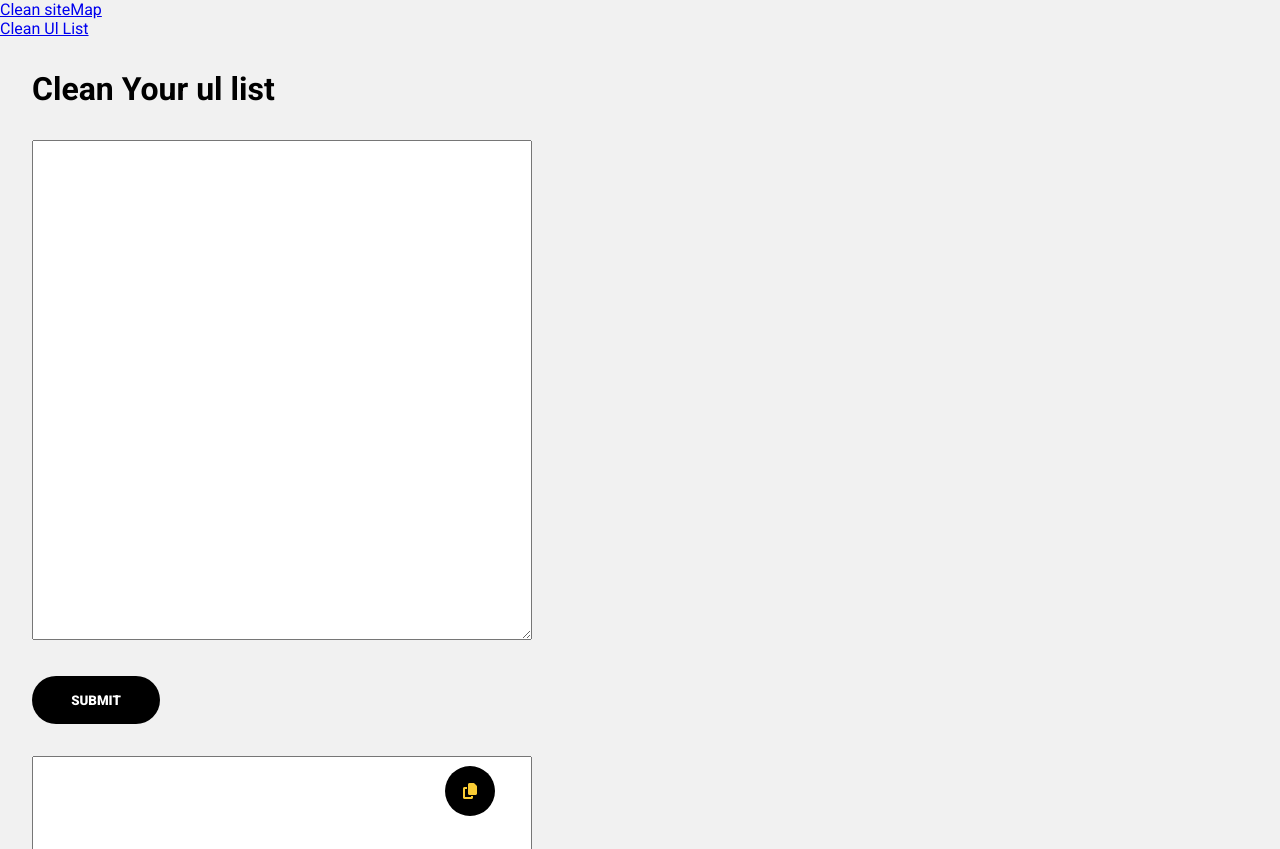
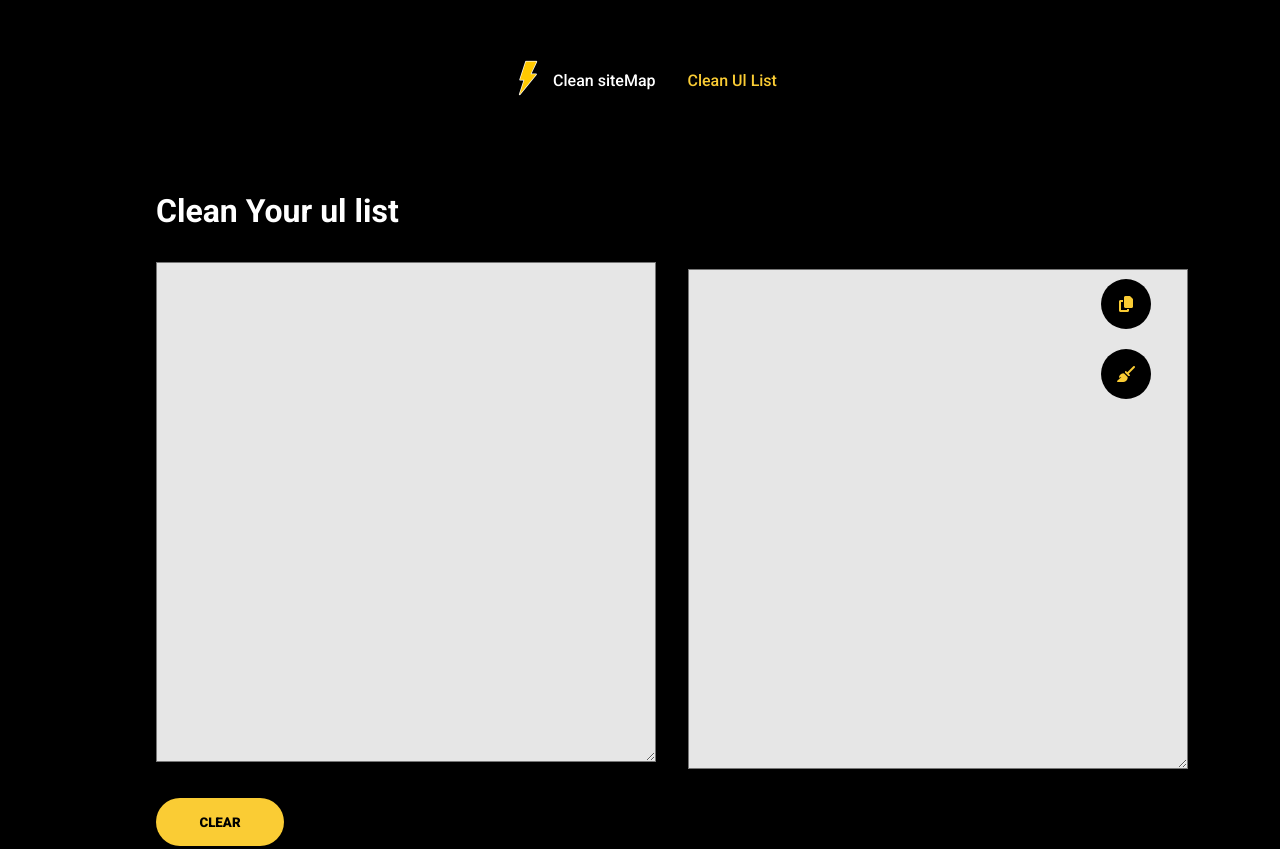
Before and after one commit to zaka-ui/cleanSitemap-and-ul, a plain HTML site: page list.html in a window 1280 px wide. Shown: the top 849 px of the page. Drawn offline with Linux system fonts and the light colour scheme.

Commit message:
end of style

```diff
--- a/index.html
+++ b/index.html
@@ -9,14 +9,18 @@
       crossorigin="anonymous"
     ></script>
     <link rel="stylesheet" href="style.css" />
+    <link rel="shortcut icon" href="LOGO.png" type="image/x-icon" />
     <title>clean site map</title>
   </head>
   <body>
     <!-- start of navigation  -->
     <div class="nav-container">
+      <div class="logo">
+        <img src="LOGO.png" alt="tender" />
+      </div>
       <ul class="nav">
         <li>
-          <a href="/index.html">Clean siteMap</a>
+          <a href="/index.html" class="active">Clean siteMap</a>
         </li>
         <li>
           <a href="/list.html">Clean Ul List</a>
@@ -26,6 +30,7 @@
 
     <!-- end navigation  -->
 
+    <div class="container">
       <div>
         <h1>Clean site map</h1>
         <textarea
@@ -37,15 +42,21 @@
           name="urls"
         ></textarea>
         <div class="input-container">
-        <input type="submit" value="submit" class="submitBtn" />
+          <input type="submit" value="clear" class="submitBtn" />
         </div>
       </div>
       <div class="showLinks"></div>
 
       <div class="copy">
-      <textarea name="copyValue" id="copyValue" cols="30" rows="10"></textarea>
+        <textarea
+          name="copyValue"
+          id="copyValue"
+          cols="30"
+          rows="10"
+        ></textarea>
         <div class="icon"><i class="fa-solid fa-copy"></i></div>
         <div class="clean-icon"><i class="fa-solid fa-broom"></i></div>
+      </div>
     </div>
     <script src="regex.js"></script>
   </body>
--- a/list.html
+++ b/list.html
@@ -8,19 +8,30 @@
       src="https://kit.fontawesome.com/96b6321630.js"
       crossorigin="anonymous"
     ></script>
+    <link rel="shortcut icon" href="LOGO.png" type="image/x-icon" />
     <link rel="stylesheet" href="style.css" />
     <title>clean Your ul list</title>
   </head>
   <body>
-      <ul>
+      <div class="nav-container">
+      <div class="logo">
+        <img src="LOGO.png" alt="tender" />
+      </div>
+      <ul class="nav">
         <li>
-            <a href="/index.html">Clean siteMap</a>
+          <a href="/index.html" >Clean siteMap</a>
         </li>
         <li>
-            <a href="/list.html">Clean Ul List</a>
+          <a href="/list.html" class="active">Clean Ul List</a>
         </li>
-    </ul>
-    <div>
+      </ul>
+    </div>
+    <!-- end of nav -->
+
+
+
+   <div class="container">
+     <div>
       <h1>Clean Your ul list</h1>
       <textarea
         name="links"
@@ -31,7 +42,7 @@
         name="urls"
       ></textarea>
       <div class="input-container">
-        <input type="submit" value="submit" class="submitBtn" />
+        <input type="submit" value="clear" class="submitBtn" />
       </div>
     </div>
     <div class="showLinks"></div>
@@ -39,7 +50,13 @@
     <div class="copy">
       <textarea name="copyValue" id="copyValue" cols="30" rows="10"></textarea>
       <div class="icon"><i class="fa-solid fa-copy"></i></div>
+      <div class="clean-icon"><i class="fa-solid fa-broom"></i></div>
     </div>
+   </div>
+
+
+
+
     <script src="li.js"></script>
   </body>
 
--- a/style.css
+++ b/style.css
@@ -26,6 +26,7 @@ textarea {
   width: 500px;
   height: 500px;
   resize: vertical;
+  background-color: rgb(230, 230, 230);
 }
 
 .nav-container {
@@ -33,10 +34,17 @@ textarea {
   display: flex;
   align-items: center;
   justify-content: center;
+  grid-area: 2rem;
 }
 .nav {
   display: flex;
   gap: 2rem;
+}
+
+.logo img {
+  height: 50px;
+  width: 50px;
+  cursor: pointer;
 }
 .nav li {
   list-style: none;
@@ -47,11 +55,28 @@ textarea {
   font-weight: 500;
   transition: all 300ms ease-in-out;
 }
+body {
+  background-color: black;
+  color: white;
+}
+.nav li a {
+  color: white;
+}
 .nav li a:hover {
   color: #facc34;
 }
+li a.active {
+  color: #facc34;
+}
+
+.container {
+  display: flex;
+  align-items: center;
+  justify-content: center;
+  flex-wrap: wrap;
+}
 .input-container {
-  background-color: rgb(0, 0, 0);
+  background-color: #facc34;
   width: 8rem;
   height: 3rem;
   display: flex;
@@ -62,7 +87,7 @@ textarea {
 }
 input {
   border: none;
-  color: white;
+  color: rgb(0, 0, 0);
   cursor: pointer;
   transition: 300ms ease-in-out;
   text-transform: uppercase;
```
Also changed, not shown: LOGO.png (added). Lines whose indentation alone changed are shown as unchanged.
